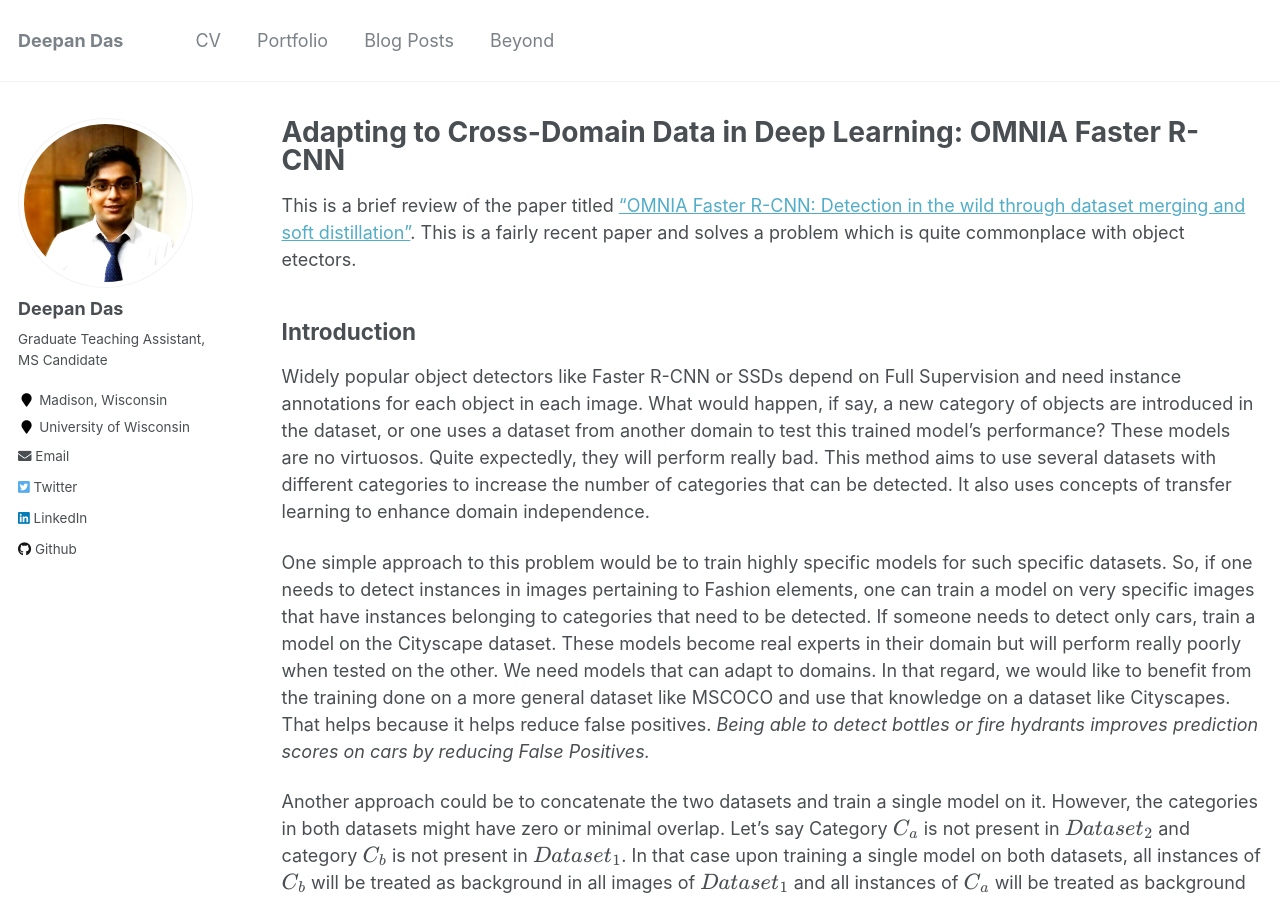
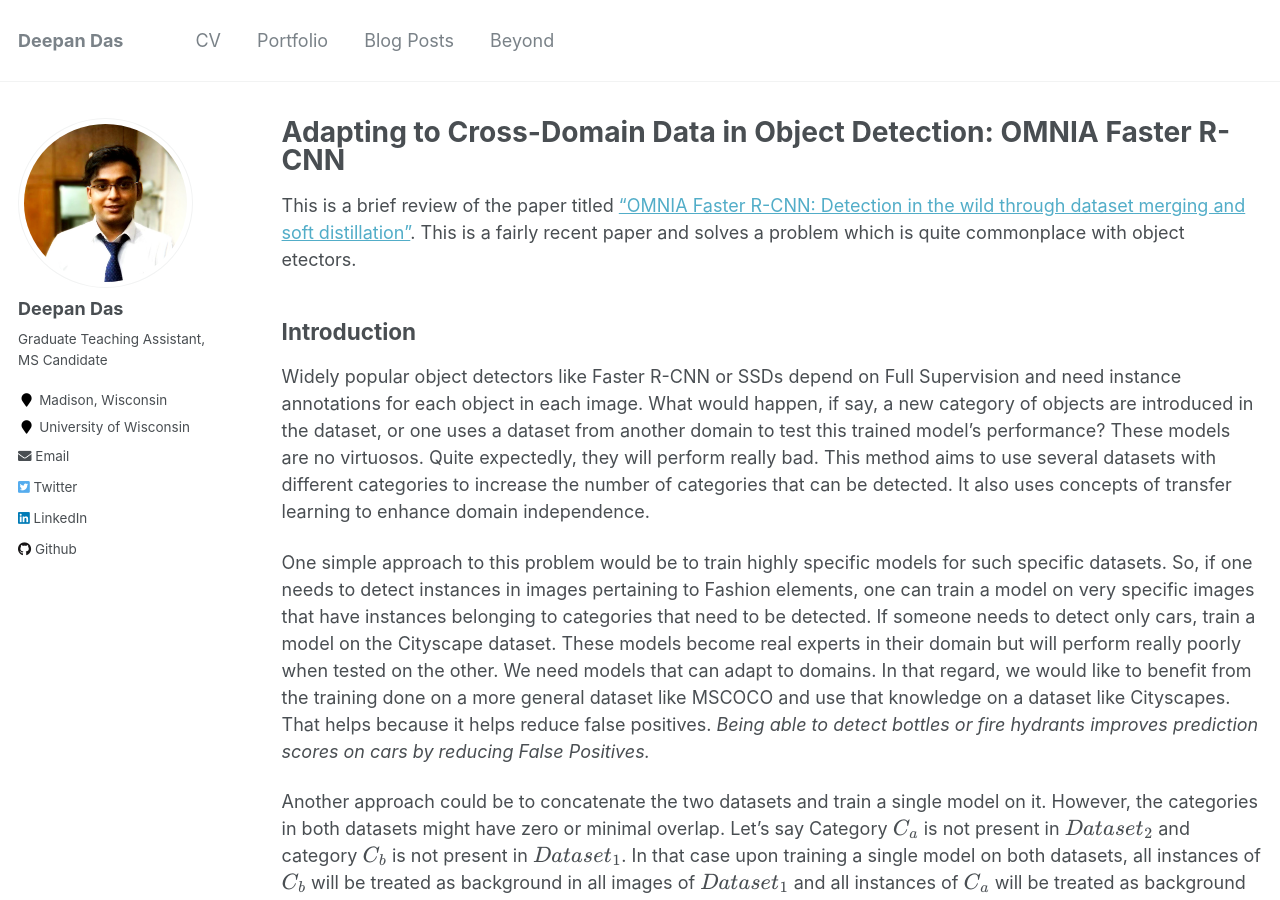
Before and after one commit to deepandas11/deepandas11.github.io, a Jekyll site: the page built from _posts/2019-07-12-OMNIA-FasterRCNN.md, in a window 1280 px wide and 900 px high. Built offline with Jekyll 4.4.1, drawn with Linux system fonts in a browser that asks for light colours; formulas are drawn with MathJax 3.

```diff
--- a/_posts/2019-07-12-OMNIA-FasterRCNN.md
+++ b/_posts/2019-07-12-OMNIA-FasterRCNN.md
@@ -1,6 +1,6 @@
 ---
 layout: post
-title:  "Adapting to Cross-Domain Data in Deep Learning: OMNIA Faster R-CNN"
+title:  "Adapting to Cross-Domain Data in Object Detection: OMNIA Faster R-CNN"
 categories: deep-learning, computer-vision, detection
 ---
 
```
